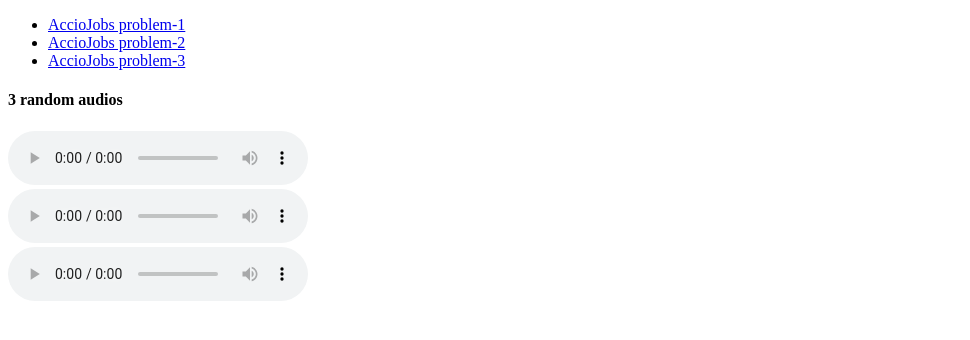
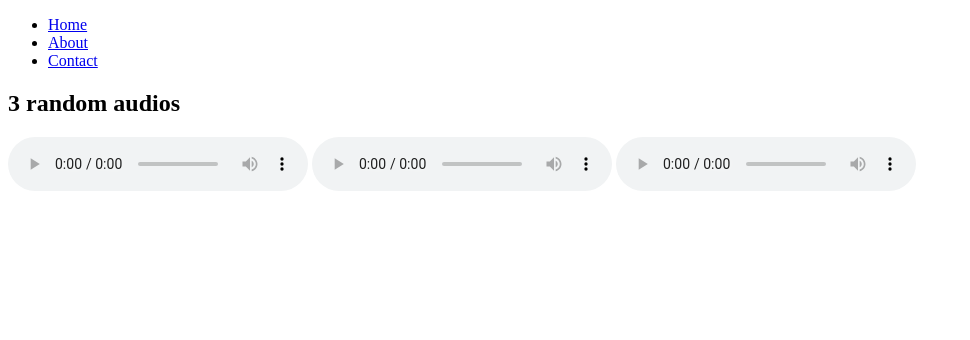
Before and after one commit to acciojob/semantic-navbar-and-audios-RaghuCodeWizard, a website: page main.html in a window 1280 px wide. Shown: the whole page, without its empty margins (0-970 px from the left). Drawn offline with Linux system fonts and the light colour scheme.

Commit message:
created a submission

```diff
--- a/main.html
+++ b/main.html
@@ -1,36 +1,37 @@
 <!DOCTYPE html>
-<html lang="en">
+
+<html>
+
 <head>
-  <meta charset="UTF-8">
-  <meta name="viewport" content="width=device-width, initial-scale=1.0">
- <title>Semantic Navbar & Audios</title>
-  <link rel="stylesheet" href="styles.css">
+    <link rel="stylesheet" href="styles.css">
 </head>
+
 <body>
-    <nav>
-        <ul>
-            <li><a href="https://course.acciojob.com/open-web-editor?question=93c85707-4af2-4f63-bd21-4db604346449">AccioJobs problem-1</a></li>
-            <li><a href="https://course.acciojob.com/open-web-editor?question=5996f997-e577-4a36-8ead-a0aeff480821">AccioJobs problem-2</a></li>
-            <li><a href="https://course.acciojob.com/web-idle?question=5996f997-e577-4a36-8ead-a0aeff480821">AccioJobs problem-3</a></li>
-        </ul>
-    </nav>
+    <!-- the entire body must be written by student -->
 
-    <section>
-        <h4>3 random audios</h4>
-        <audio controls>
-            <source src="http://commondatastorage.googleapis.com/codeskulptor-demos/DDR_assets/Kangaroo_MusiQue_-_The_Neverwritten_Role_Playing_Game.mp3">
-        </audio>
-		<br>
+    <header>
+        <nav>
+            <ul>
+                <li><a href="#">Home</a></li>
+                <li><a href="#">About</a></li>
+                <li><a href="#">Contact</a></li>
+            </ul>
+			</nav>
+    </header>
+    <main>
+        <h2>3 random audios</h2>
 
-        <audio controls>
-            <source src="http://commondatastorage.googleapis.com/codeskulptor-assets/Epoq-Lepidoptera.ogg">
-        </audio>
-		<br>
+        <!-- audio links -->
+        <audio src="http://commondatastorage.googleapis.com/codeskulptor-demos/DDR_assets/Kangaroo_MusiQue_-_The_Neverwritten_Role_Playing_Game.mp3" controls></audio>
 
-        <audio controls>
-            <source src="http://codeskulptor-demos.commondatastorage.googleapis.com/pang/paza-moduless.mp3">
-        </audio>
-		<br>
-    </section>
+        <audio src="http://commondatastorage.googleapis.com/codeskulptor-assets/Epoq-Lepidoptera.ogg" controls></audio>
+
+        <audio src="http://codeskulptor-demos.commondatastorage.googleapis.com/pang/paza-moduless.mp3" controls></audio>
+    </main>
+
+    <script type="text/javascript" src="./script.js">
+    </script>
+
 </body>
+
 </html>
--- a/script.js
+++ /dev/null
@@ -1,4 +0,0 @@
-cy.visit('your-page-url');
-cy.wait(2000); // Wait for 2 seconds
-cy.get('audio').should('be.visible');
-cy.get('audio').should('be.visible').should('have.length', 3).retry(3);
```
